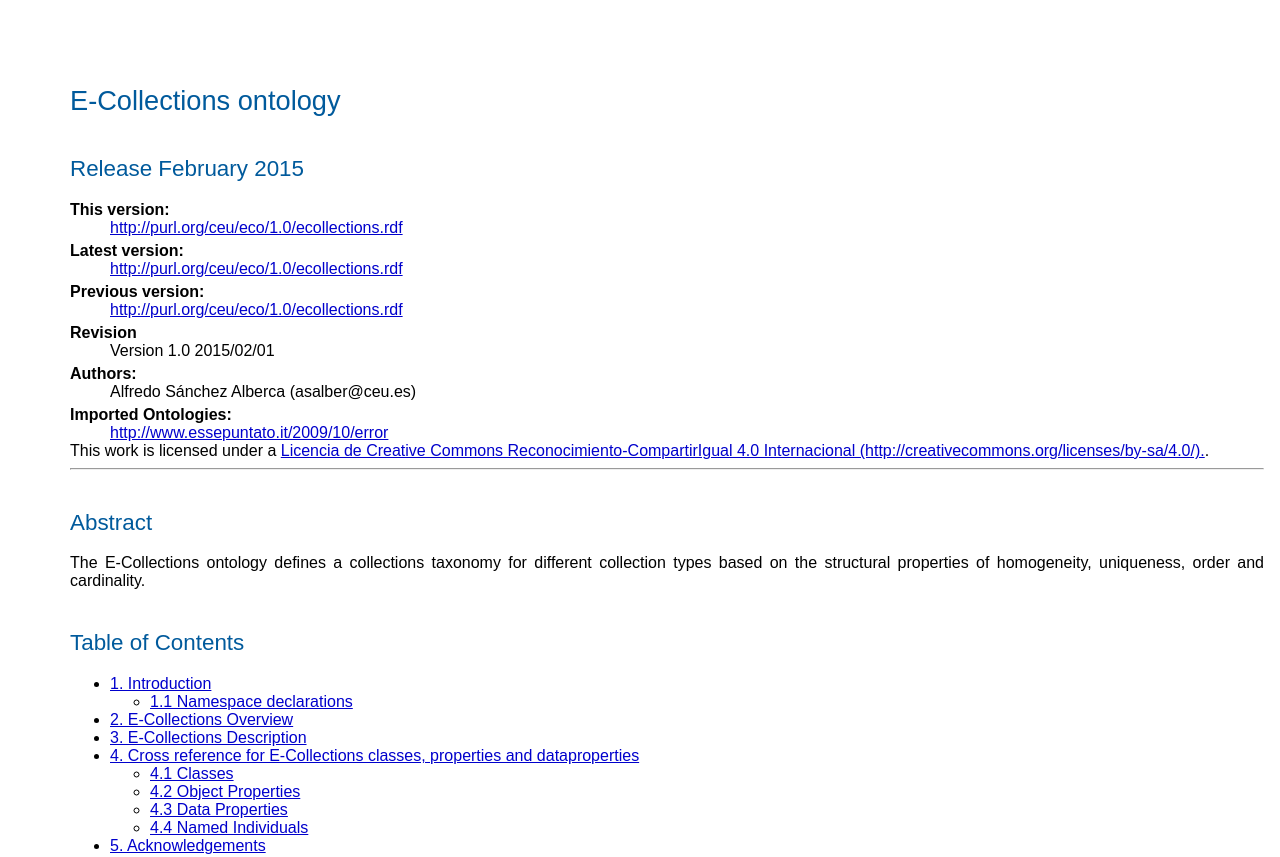
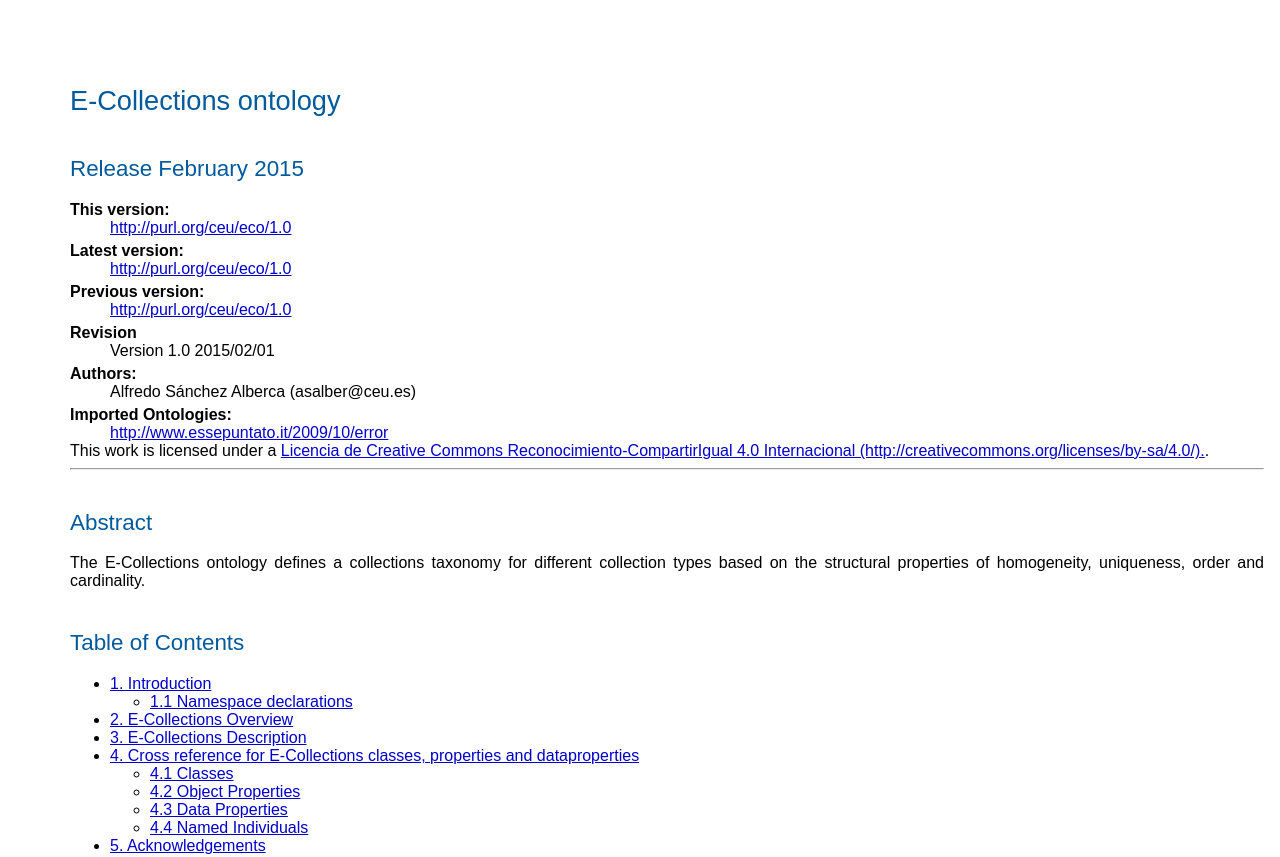
Before and after one commit to asalber/ecollections, a plain HTML site: page 1.0/specification/index.html in a window 1280 px wide. Shown: the top 857 px of the page. Drawn offline with Linux system fonts and the light colour scheme.

Commit message:
Ontolgy update.

```diff
--- a/1.0/specification/index.html
+++ b/1.0/specification/index.html
@@ -32,12 +32,12 @@ function loadHash() {
 <h2>Release February 2015</h2>
 <dl>
 <dt>This version:</dt>
-<dd><a href="http://purl.org/ceu/eco/1.0/ecollections.rdf">http://purl.org/ceu/eco/1.0/ecollections.rdf</a></dd>
+<dd><a href="http://purl.org/ceu/eco/1.0">http://purl.org/ceu/eco/1.0</a></dd>
 </dl><dl><dt>Latest version:</dt>
-<dd><a href="http://purl.org/ceu/eco/1.0/ecollections.rdf">http://purl.org/ceu/eco/1.0/ecollections.rdf</a></dd>
+<dd><a href="http://purl.org/ceu/eco/1.0">http://purl.org/ceu/eco/1.0</a></dd>
 </dl><dl>
 <dt>Previous version:</dt>
-<dd><a property="schema:significantLink prov:wasRevisionOf" href="http://purl.org/ceu/eco/1.0/ecollections.rdf">http://purl.org/ceu/eco/1.0/ecollections.rdf</a></dd>
+<dd><a property="schema:significantLink prov:wasRevisionOf" href="http://purl.org/ceu/eco/1.0">http://purl.org/ceu/eco/1.0</a></dd>
 </dl>
 <dt>Revision</dt>
 <dd property="schema:version">Version 1.0 2015/02/01</dd>
```
